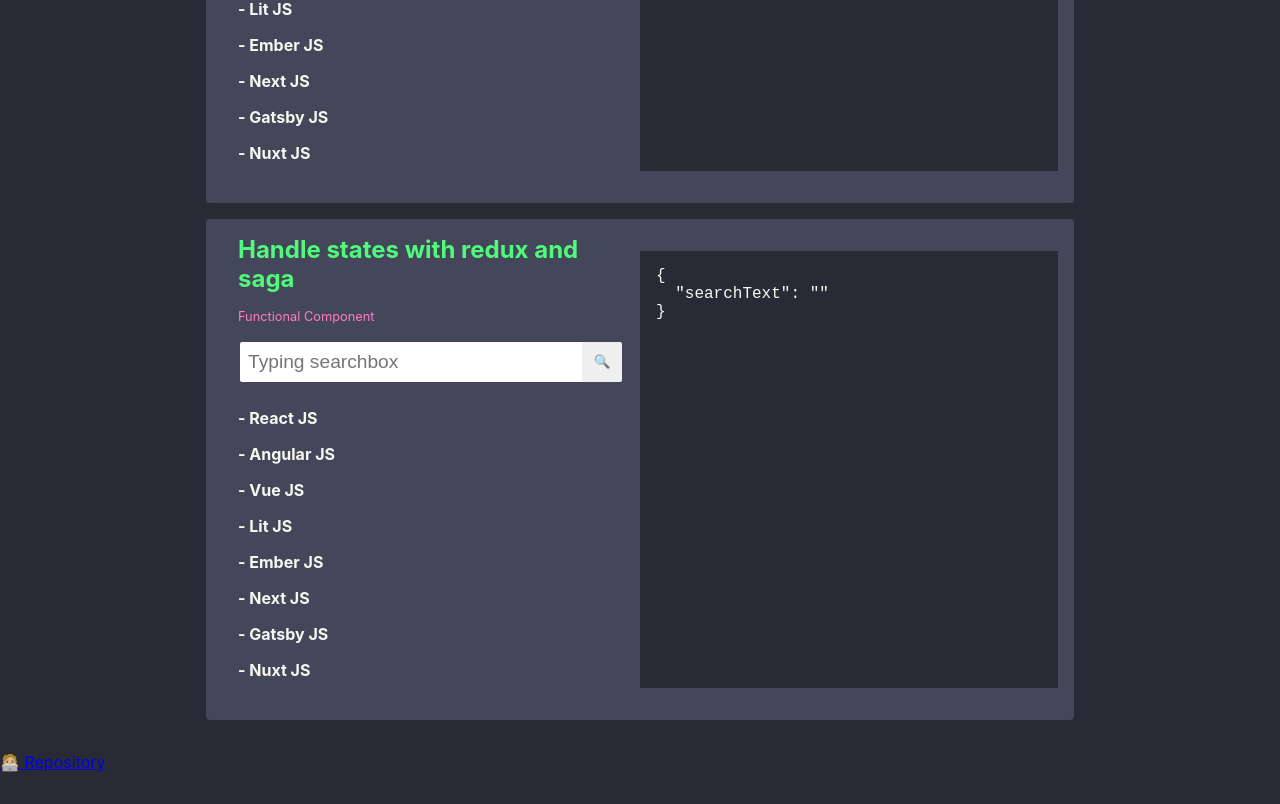
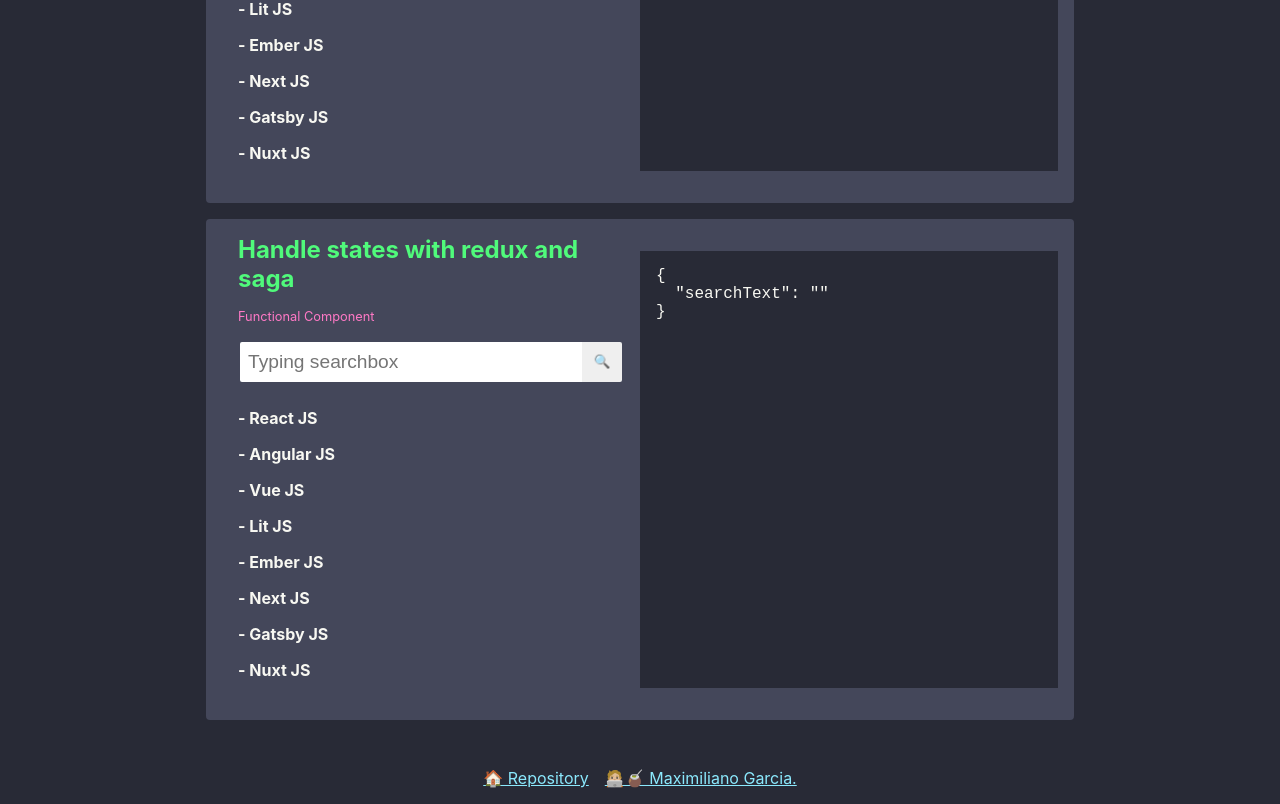
Before and after one commit to MaxiGarcia13/examples-react, a React (Vite) app: page / in a window 1280 px wide. Shown: the part 2463-3267 px from the top of the page. Before the commit the page ends 3235 px from the top, so only its background shows below. Built offline with nearby package versions, Linux system fonts and the light colour scheme.

Commit message:
feat: add links in footer

```diff
--- a/src/components/App/app.css
+++ b/src/components/App/app.css
@@ -1,6 +1,19 @@
-.app {
+.main {
   min-height: 100vh;
   padding: 1rem;
   max-width: 900px;
   margin: 0 auto;
 }
+
+.footer {
+  padding: 1rem;
+  display: flex;
+  justify-content: center;
+  align-items: center;
+}
+
+.footer a,
+.footer a:visited {
+  padding: 0 0.5rem;
+  color: #8be9fd;
+}
--- a/src/components/App/index.jsx
+++ b/src/components/App/index.jsx
@@ -12,7 +12,7 @@
 const App = () => {
   return (
     <>
-      <main className='app'>
+      <main className='main'>
         <h1>React JS Examples</h1>
         <p>
           This is a simple project that shows some examples of how we can change states, handle effects and how to use
@@ -27,8 +27,13 @@
           <HandleStatesWithReduxAndSagaFC />
         </Provider>
       </main>
-      <footer>
-        <a href='#'>🧑🏼‍💻 Repository</a>
+      <footer className='footer'>
+        <a href='https://github.com/MaxiGarcia13/examples-react' target='_blank'>
+          🏠 Repository
+        </a>
+        <a href='https://www.linkedin.com/in/maximilianogarcia13/' target='_blank'>
+          🧑🏼‍💻🧉 Maximiliano Garcia.
+        </a>
       </footer>
     </>
   );
```
